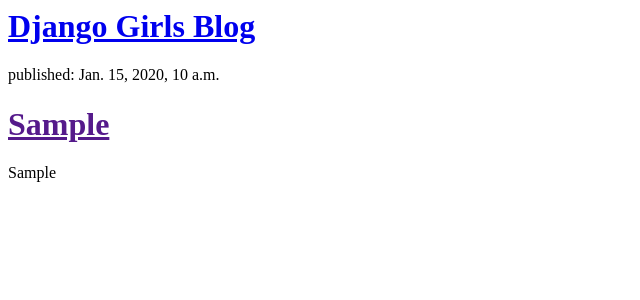
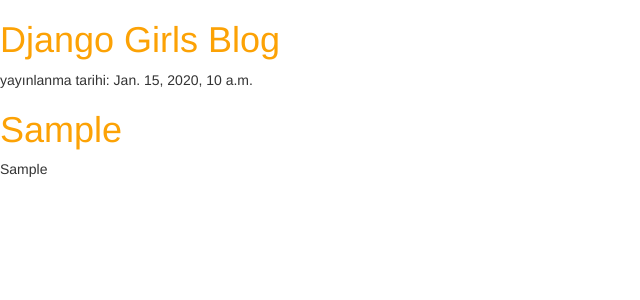
Before and after one commit to erkanercan/firstBlogDjango, a Django app: template blog/templates/blog/post_list.html in a window 1280 px wide. Shown: the top 300 px of the page, without its empty margins (0-640 px from the left). Run offline with Django 3.2, Linux system fonts and the light colour scheme; the template is opened without the code that fills it: values that come from a table or form of the project are taken from there, others are empty; tables that the repository leaves empty hold one stand-in row (values such as "Sample post"); some libraries are stand-ins or nearby versions.

Commit message:
css added

```diff
--- /dev/null
+++ b/blog/static/css/blog.css
@@ -0,0 +1,3 @@
+h1 a {
+    color: #FCA205;
+}
--- a/blog/templates/blog/post_list.html
+++ b/blog/templates/blog/post_list.html
@@ -1,6 +1,10 @@
+{% load staticfiles %}
 <html>
     <head>
-        <title>Erkan Ercan</title>
+        <title>Django Girls blog</title>
+        <link rel="stylesheet" href="//maxcdn.bootstrapcdn.com/bootstrap/3.2.0/css/bootstrap.min.css">
+        <link rel="stylesheet" href="//maxcdn.bootstrapcdn.com/bootstrap/3.2.0/css/bootstrap-theme.min.css">
+        <link rel="stylesheet" href="{% static 'css/blog.css' %}">
     </head>
     <body>
         <div>
@@ -9,7 +13,7 @@
 
         {% for post in posts %}
             <div>
-							<p>published: {{ post.yayinlanma_tarihi }}</p>
+                <p>yayınlanma tarihi: {{ post.yayinlanma_tarihi }}</p>
                 <h1><a href="">{{ post.baslik }}</a></h1>
                 <p>{{ post.yazi|linebreaks }}</p>
             </div>
```
Lines whose indentation alone changed are shown as unchanged.
